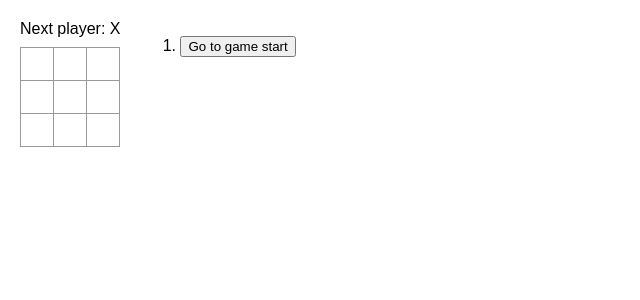
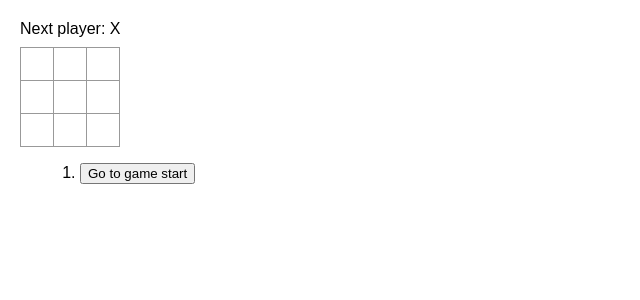
Before and after one commit to e-middleton/Countdown1, a React (Create React App) app in the folder ticTacToe/: page / in a window 1280 px wide. Shown: the top 300 px of the page, without its empty margins (0-640 px from the left). Built offline with nearby package versions, Linux system fonts and the light colour scheme.

Commit message:
finished functionality

```diff
--- a/ticTacToe/src/App.js
+++ b/ticTacToe/src/App.js
@@ -1,11 +1,13 @@
 import { useState } from 'react';
 
+// *** individual squares in the game board //
 function Square( {value, onSquareClick} ) {
   return (
     <button className="square" onClick={onSquareClick}> {value} </button>
   );
 }
 
+// *** the 3x3 grid of squares for the game board //
 function Board( {xIsNext, squares, onPlay} ) {
   const winner = calculateWinner(squares);
   let status;
@@ -46,18 +48,21 @@ function Board( {xIsNext, squares, onPlay} ) {
   );
 }
 
+// ** interactive state management for the game //
 export default function Game() {
-  const [xIsNext, setXIsNext] = useState(true);
   const [history, setHistory] = useState([Array(9).fill(null)]);
-  const currentSquares = history[history.length - 1];
+  const [currentMove, setCurrentMove] = useState(0);
+  const currentSquares = history[currentMove];
+  const xIsNext = currentMove % 2 === 0;
 
   function handlePlay(nextSquares) {
-    setHistory([...history, nextSquares]);
-    setXIsNext(!xIsNext);
+    const nextHistory = [...history.slice(0, currentMove+1), nextSquares];
+    setHistory(nextHistory);
+    setCurrentMove(nextHistory.length-1);
   }
 
   function jumpTo(nextMove) {
-
+    setCurrentMove(nextMove);
   }
 
   const moves = history.map((squares, move) => {
@@ -68,7 +73,7 @@ export default function Game() {
       description = "Go to game start";
     }
     return (
-      <li>
+      <li key={move}>
         <button onClick={() => jumpTo(move)}> {description} </button>
       </li>
     );
@@ -76,11 +81,13 @@ export default function Game() {
 
   return (
     <div className="game">
-      <div className="game-board">
-        <Board xIsNext={xIsNext} squares={currentSquares} onPlay={handlePlay} />
-      </div>
-      <div className="game-info">
-        <ol>{ moves }</ol>
+      <div className="game-components">
+        <div className="game-board">
+          <Board xIsNext={xIsNext} squares={currentSquares} onPlay={handlePlay} />
+        </div>
+        <div className="game-info">
+          <ol>{ moves }</ol>
+        </div>
       </div>
     </div>
   );
```
